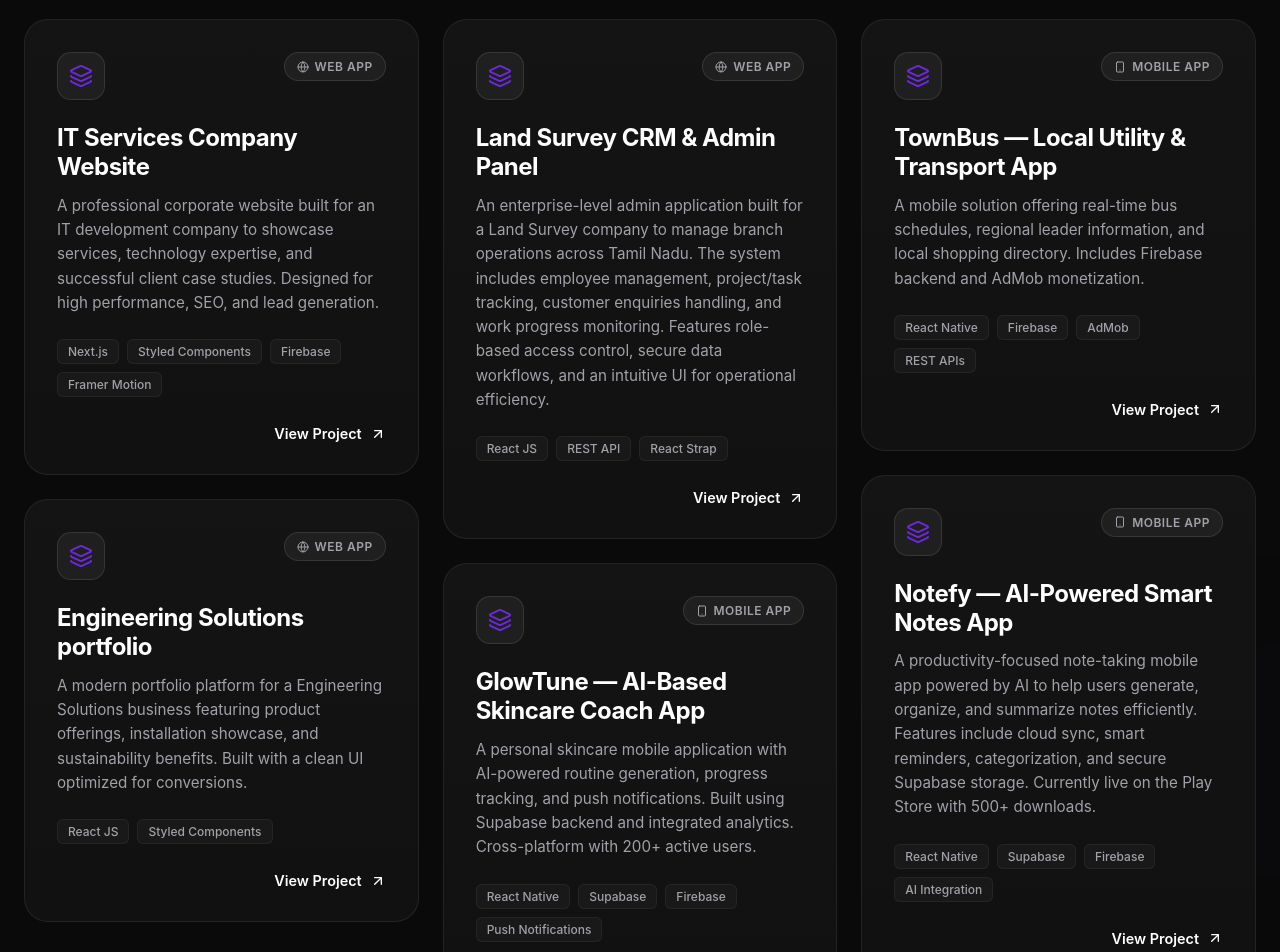
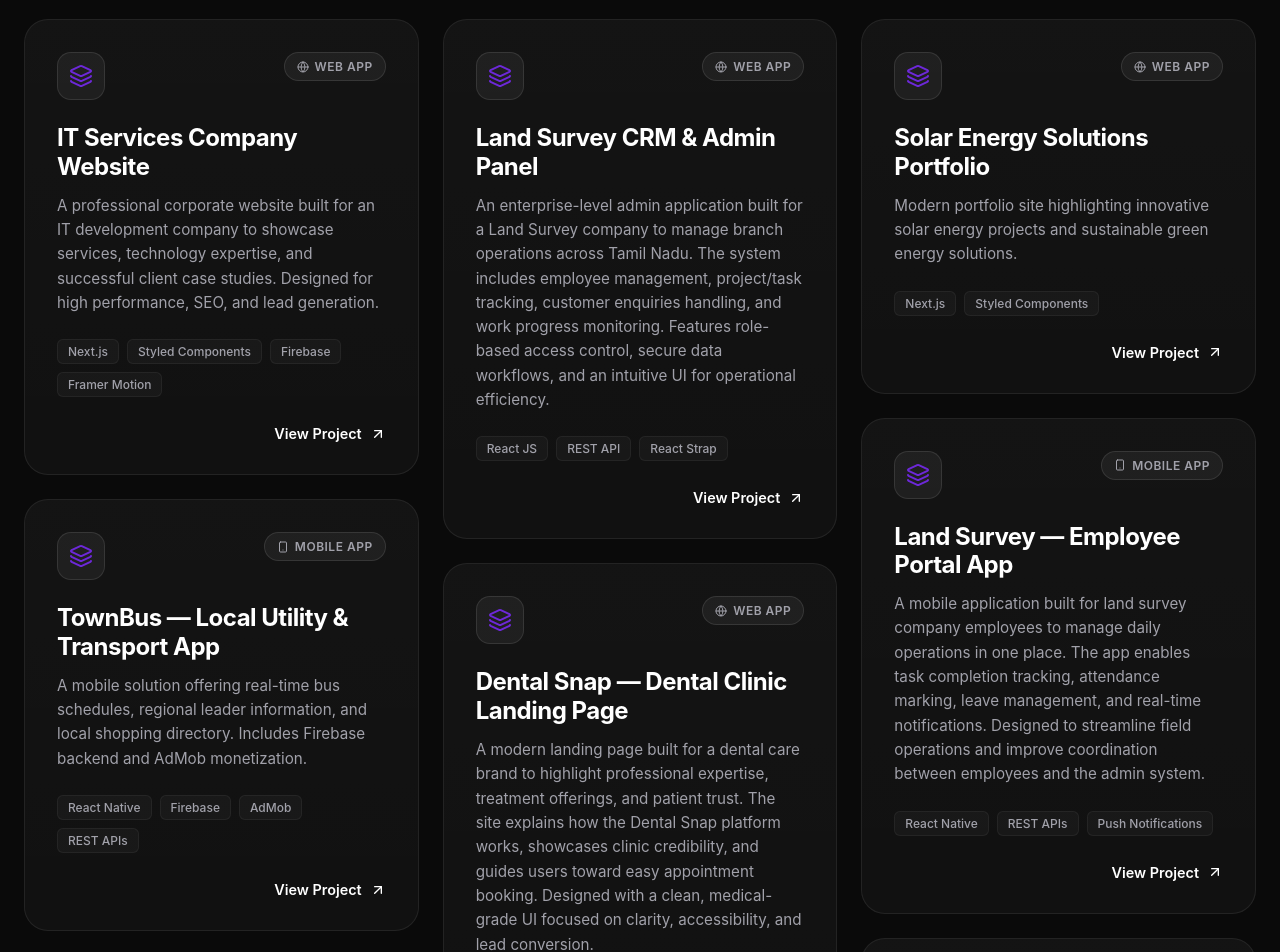
Before and after one commit to Thamarai-selvan-G/personal_portfolio-, a Next.js app: page / in a window 1280 px wide. Shown: the part 3900-4852 px from the top of the page. Built offline with nearby package versions, Linux system fonts and the light colour scheme.

Commit message:
Portfolio Updated

```diff
--- a/components/ProjectsSection.tsx
+++ b/components/ProjectsSection.tsx
@@ -38,7 +38,7 @@ const Spotlight = styled(motion.div)`
   }
 `;
 
-const BackgroundBlob = styled(motion.div)<{ $color: string; $top: string; $left: string }>`
+const BackgroundBlob = styled(motion.div) <{ $color: string; $top: string; $left: string }>`
   position: absolute;
   width: 500px;
   height: 500px;
@@ -99,7 +99,7 @@ const FilterContainer = styled.div`
   flex-wrap: wrap;
 `;
 
-const FilterButton = styled(motion.button)<{ $active: boolean }>`
+const FilterButton = styled(motion.button) <{ $active: boolean }>`
   padding: 12px 32px;
   border-radius: 100px;
   background: ${props => props.$active
@@ -159,6 +159,25 @@ const projects = [
     category: "web",
     demoLink: "https://itboomi.com/"
   },
+  //TownBus — Local Utility & Transport App
+  {
+    title: "TownBus — Local Utility & Transport App",
+    description:
+      "A mobile solution offering real-time bus schedules, regional leader information, and local shopping directory. Includes Firebase backend and AdMob monetization.",
+    tags: ["React Native", "Firebase", "AdMob", "REST APIs"],
+    category: "mobile",
+    demoLink: "https://play.google.com/store/search?q=townbus+app&c=apps&hl=en_IN"
+  },
+  //Notefy — AI-Powered Smart Notes App
+  {
+    title: "Notefy — AI-Powered Smart Notes App",
+    description:
+      "A productivity-focused note-taking mobile app powered by AI to help users generate, organize, and summarize notes efficiently. Features include cloud sync, smart reminders, categorization, and secure Supabase storage. Currently live on the Play Store with 500+ downloads.",
+    tags: ["React Native", "Supabase", "Firebase", "AI Integration"],
+    category: "mobile",
+    demoLink: "https://play.google.com/store/search?q=notefy&c=apps&hl=en_IN"
+  },
+  //Engineering Solutions portfolio
   {
     title: "Engineering Solutions portfolio",
     description:
@@ -167,14 +186,7 @@ const projects = [
     category: "web",
     demoLink: "https://austro-engineering.web.app/"
   },
-  // {
-  //   title: "Solar Energy Solutions Portfolio",
-  //   description:
-  //     "A modern portfolio platform for a solar energy business featuring product offerings, installation showcase, and sustainability benefits. Built with a clean UI optimized for conversions.",
-  //   tags: ["Next.js", "Styled Components"],
-  //   category: "web",
-  //   demoLink: "#"
-  // },
+  //Land Survey CRM & Admin Panel
   {
     title: "Land Survey CRM & Admin Panel",
     description:
@@ -182,8 +194,18 @@ const projects = [
     tags: ["React JS", "REST API", "React Strap"],
     category: "web",
     demoLink: "https://massive-thunder-d91.notion.site/Land-Survey-Gallery-view-2b445788299e80c882d2c4f5e0c42598?source=copy_link"
+  },
+  //Dental Snap — Dental Clinic Landing Page
+  {
+    title: "Dental Snap — Dental Clinic Landing Page",
+    description:
+      "A modern landing page built for a dental care brand to highlight professional expertise, treatment offerings, and patient trust. The site explains how the Dental Snap platform works, showcases clinic credibility, and guides users toward easy appointment booking. Designed with a clean, medical-grade UI focused on clarity, accessibility, and lead conversion.",
+    tags: ["React JS", "Styled Components", "Responsive Design"],
+    category: "web",
+    demoLink: "https://dentalsnap.app/"
   }
   ,
+  //GlowTune — AI-Based Skincare Coach App
   {
     title: "GlowTune — AI-Based Skincare Coach App",
     description:
@@ -192,21 +214,51 @@ const projects = [
     category: "mobile",
     demoLink: "https://play.google.com/store/apps/details?id=com.itboomi.glowtune&hl=en_IN"
   },
+
+  //Cookdin — Home-Cooked Food Booking Platform
   {
-    title: "TownBus — Local Utility & Transport App",
+    title: "Cookdin — Home-Cooked Food Booking Platform",
     description:
-      "A mobile solution offering real-time bus schedules, regional leader information, and local shopping directory. Includes Firebase backend and AdMob monetization.",
-    tags: ["React Native", "Firebase", "AdMob", "REST APIs"],
+      "A landing platform for Cookdin, a food-tech startup focused on bringing authentic home-cooked meals into everyday life. The website communicates the brand’s mission, chef booking flow, transparent pricing, and hygiene standards. It also highlights Cookdin’s social impact initiative—redistributing surplus food to orphanages and old-age homes through NGO partners—positioning technology as a driver of sustainability and empathy.",
+    tags: ["React JS", "Styled Components", "Landing Page"],
+    category: "web",
+    demoLink: "https://cookdin.com/"
+  },
+  //Solar Energy Solutions Portfolio
+  {
+    title: "Solar Energy Solutions Portfolio",
+    description: "Modern portfolio site highlighting innovative solar energy projects and sustainable green energy solutions.",
+    tags: ["Next.js", "Styled Components"],
+    category: "web",
+    demoLink: "https://vlssolar.in/"
+  },
+  //Land Survey — Employee Portal App
+  {
+    title: "Land Survey — Employee Portal App",
+    description:
+      "A mobile application built for land survey company employees to manage daily operations in one place. The app enables task completion tracking, attendance marking, leave management, and real-time notifications. Designed to streamline field operations and improve coordination between employees and the admin system.",
+    tags: ["React Native", "REST APIs", "Push Notifications"],
     category: "mobile",
-    demoLink: "https://play.google.com/store/search?q=townbus+app&c=apps&hl=en_IN"
+    demoLink: "https://play.google.com/store/apps/details?id=com.saj.staff"
+  }
+  ,
+  //Vayra — Beauty & Wellness Booking Platform
+  {
+    title: "Vayra — Beauty & Wellness Booking Platform",
+    description:
+      "A service-focused landing page for Vayra, a beauty and wellness booking platform connecting users with verified makeup and spa professionals. The site emphasizes trust, ease of booking, transparent pricing, and secure payments. Built to reflect a premium yet accessible brand experience with a smooth user journey.",
+    tags: ["React JS", "Styled Components", "UI/UX Design"],
+    category: "web",
+    demoLink: "https://vayraapp.com/"
   },
+  //GoMVP — MVP Development Company Portfolio
   {
-  title: "Notefy — AI-Powered Smart Notes App",
+    title: "GoMVP — MVP Development Company Portfolio",
     description:
-    "A productivity-focused note-taking mobile app powered by AI to help users generate, organize, and summarize notes efficiently. Features include cloud sync, smart reminders, categorization, and secure Supabase storage. Currently live on the Play Store with 500+ downloads.",
-  tags: ["React Native", "Supabase", "Firebase", "AI Integration"],
-  category: "mobile",
-  demoLink: "https://play.google.com/store/search?q=notefy&c=apps&hl=en_IN"
+      "A professional portfolio website for GoMVP, a company focused on rapid MVP development for startups. The platform explains the problem of slow, costly product development and positions GoMVP as a faster alternative through pre-built core features like authentication, payments, onboarding, and notifications. Designed to convert founders by clearly communicating speed, scalability, and real-world startup experience.",
+    tags: ["Next.js", "Styled Components", "SEO Optimized"],
+    category: "web",
+    demoLink: ""
   }
   ,
   // {
@@ -217,6 +269,8 @@ const projects = [
   //   category: "more",
   //   demoLink: "https://github.com/Thamarai-selvan-G"
   // }
+
+
 ];
 
 
@@ -275,7 +329,7 @@ export default function ProjectsSection() {
   const mouseY = useMotionValue(0);
 
   const filteredProjects = projects.filter(project =>
-    filter === 'all' ? true : project.category === filter
+    filter === 'all' ? true : project?.category === filter
   );
 
   const handleMouseMove = (e: MouseEvent<HTMLDivElement>) => {
```
Lines whose indentation alone changed are shown as unchanged.
